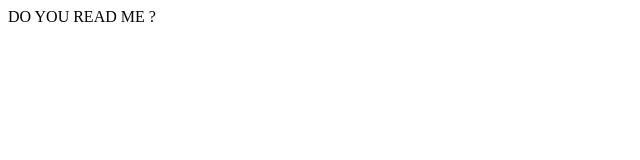
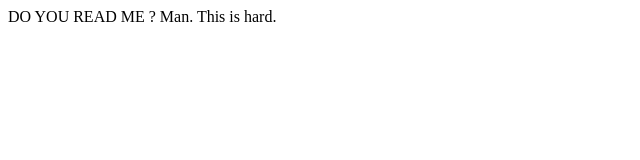
Before and after one commit to jlcdefenbaugh/github-studio, a plain HTML site: page index.html in a window 1280 px wide. Shown: the whole page, without its empty margins (0-640 px from the left). Drawn offline with Linux system fonts and the light colour scheme.

Commit message:
Here's some more awesome code.

```diff
--- a/index.html
+++ b/index.html
@@ -8,5 +8,6 @@
 </head>
 <body>
     DO YOU READ ME ?
+    Man. This is hard.
 </body>
 </html>
```
